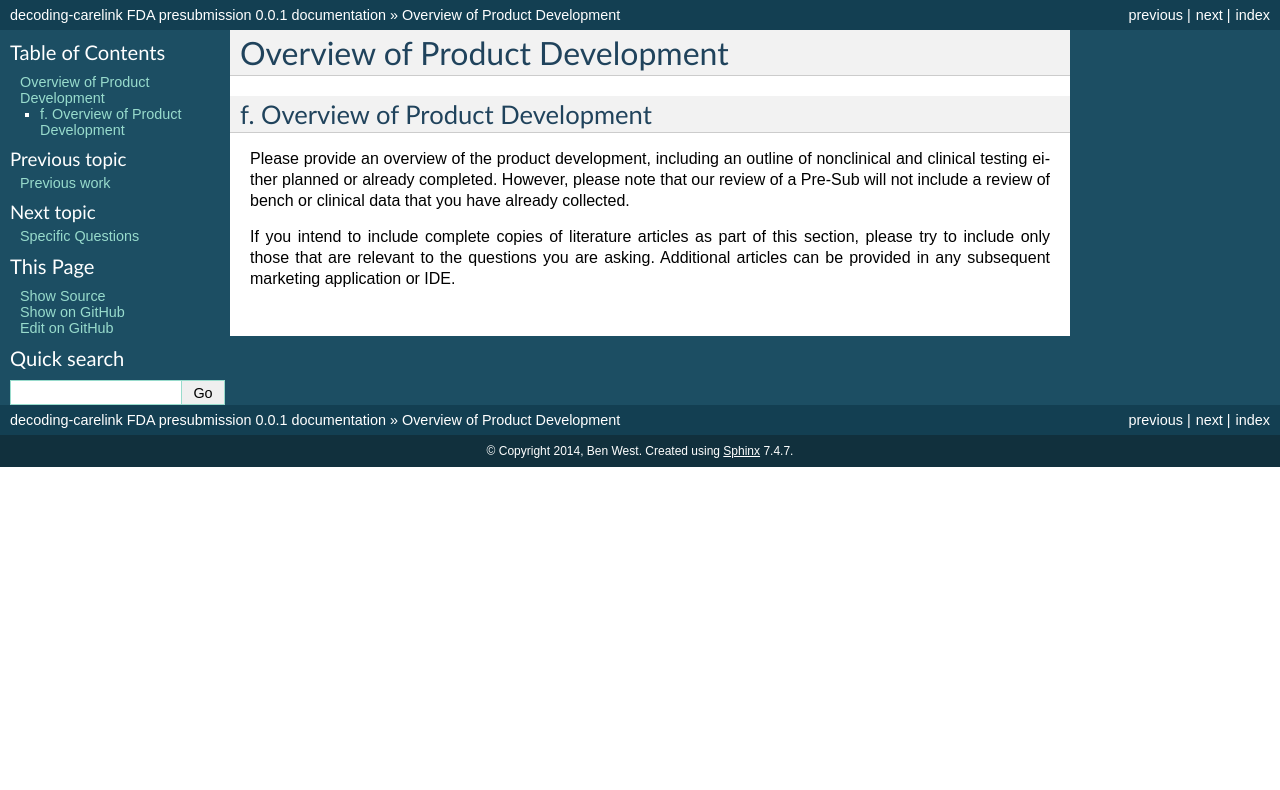
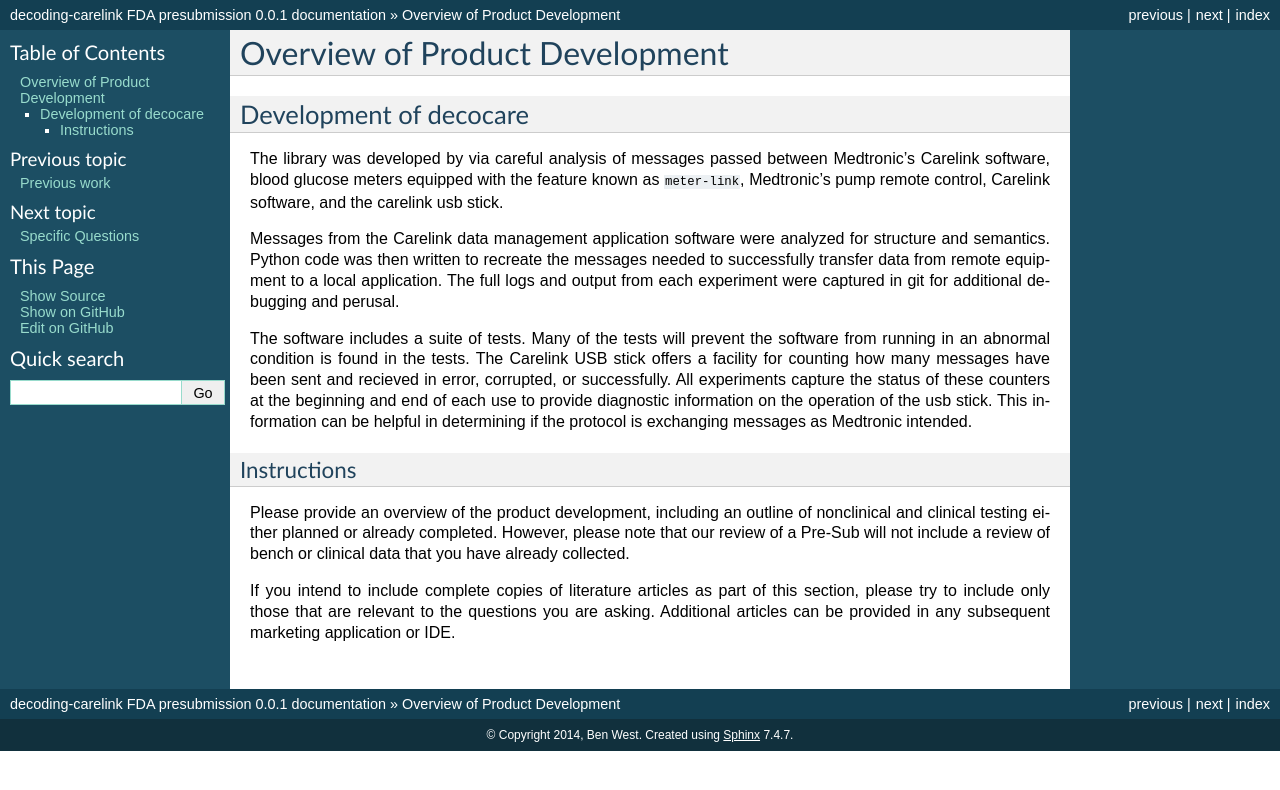
Before and after one commit to nightscout/fda-presubmission, a Sphinx documentation site: the page built from source/04-development-overview.rst, in a window 1280 px wide. Shown: the top 790 px of the page. Built offline with Sphinx 7.4.7, drawn with Linux system fonts in a browser that asks for light colours; formulas are drawn with MathJax 3; pages that are not in the unit, such as notebooks, are missing from menus.

```diff
--- a/source/04-development-overview.rst
+++ b/source/04-development-overview.rst
@@ -2,9 +2,33 @@
 Overview of Product Development
 ===============================
 
-f. Overview of Product Development
-----------------------------------
+Development of decocare
+-----------------------
 
+The library was developed by via careful analysis of messages passed
+between Medtronic's Carelink software, blood glucose meters equipped
+with the feature known as ``meter-link``, Medtronic's pump remote
+control, Carelink software, and the carelink usb stick.
+
+Messages from the Carelink data management application software were
+analyzed for structure and semantics.  Python code was then written to
+recreate the messages needed to successfully transfer data from remote
+equipment to a local application.  The full logs and output from each
+experiment were captured in git for additional debugging and perusal.
+
+The software includes a suite of tests.  Many of the tests will
+prevent the software from running in an abnormal condition is found
+in the tests.  The Carelink USB stick offers a facility for counting
+how many messages have been sent and recieved in error, corrupted, or
+successfully.  All experiments capture the status of these counters at
+the beginning and end of each use to provide diagnostic information on
+the operation of the usb stick.  This information can be helpful in
+determining if the protocol is exchanging messages as Medtronic
+intended.
+
+
+Instructions
+^^^^^^^^^^^^
 Please provide an overview of the product development, including an
 outline of nonclinical and clinical testing either planned or already
 completed. However, please note that our review of a Pre-Sub will not
```
Also changed, not shown: source/01-description.rst (+7 -15 lines), source/05-specific-questions.rst (+12 -0 lines).
